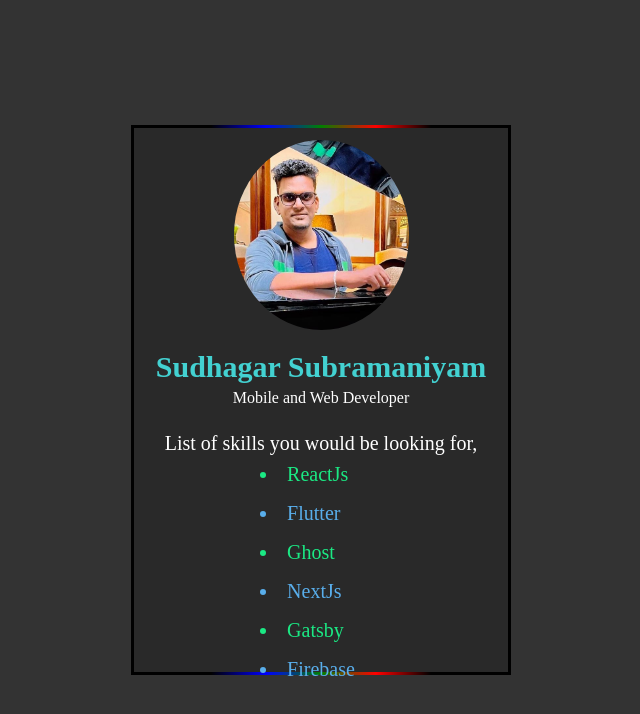
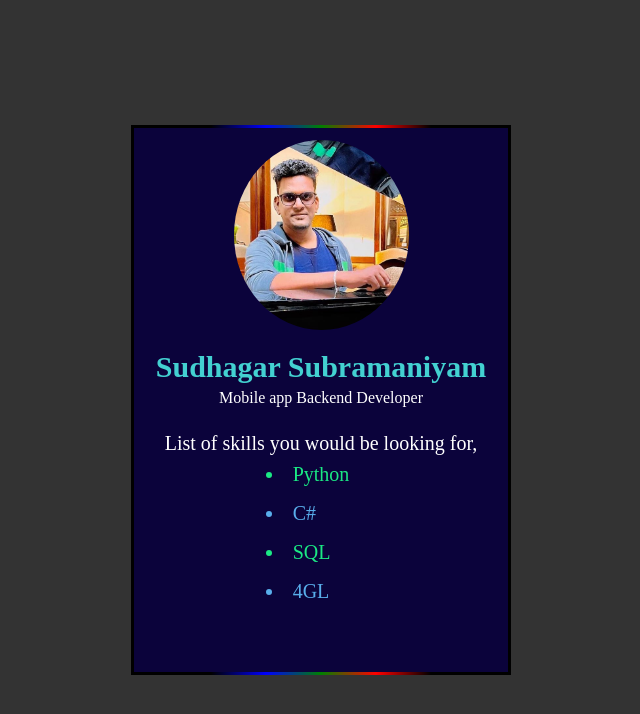
Before and after one commit to SudhaSGR/business-card-html-css, a plain HTML site: page index.html in a window 1280 px wide. Shown: the whole page, without its empty margins (319-959 px from the left). Drawn offline with Linux system fonts and the light colour scheme.

Commit message:
Changed my informatioms

```diff
--- a/index.html
+++ b/index.html
@@ -13,16 +13,14 @@
       <div class="content">
         <img src="image.jpeg" alt="" />
         <p class="username">Sudhagar Subramaniyam</p>
-        <p class="title">Mobile and Web Developer</p>
+        <p class="title">Mobile app Backend Developer</p>
         <div class="services">
           <p class="title">List of skills you would be looking for,</p>
           <ul>
-            <li>ReactJs</li>
-            <li>Flutter</li>
-            <li>Ghost</li>
-            <li>NextJs</li>
-            <li>Gatsby</li>
-            <li>Firebase</li>
+            <li>Python</li>
+            <li>C#</li>
+            <li>SQL</li>
+            <li>4GL</li>
           </ul>
         </div>
       </div>
--- a/style.css
+++ b/style.css
@@ -16,13 +16,13 @@
     position: relative;
     width: 380px;
     height: 550px;
-    background-color: white;
+    background-color: rgb(106, 34, 240);
 }
 
 .card .lines{
     position: absolute;
     inset: 0;
-    background-color: black;
+    background-color: rgb(0, 0, 0);
     overflow: hidden;
 }
 
@@ -50,7 +50,7 @@
     content: '';
     position: absolute;
     inset: 3px;
-    background-color: #292929;
+    background-color: #0b033b;
 }
 
 .content{
```
